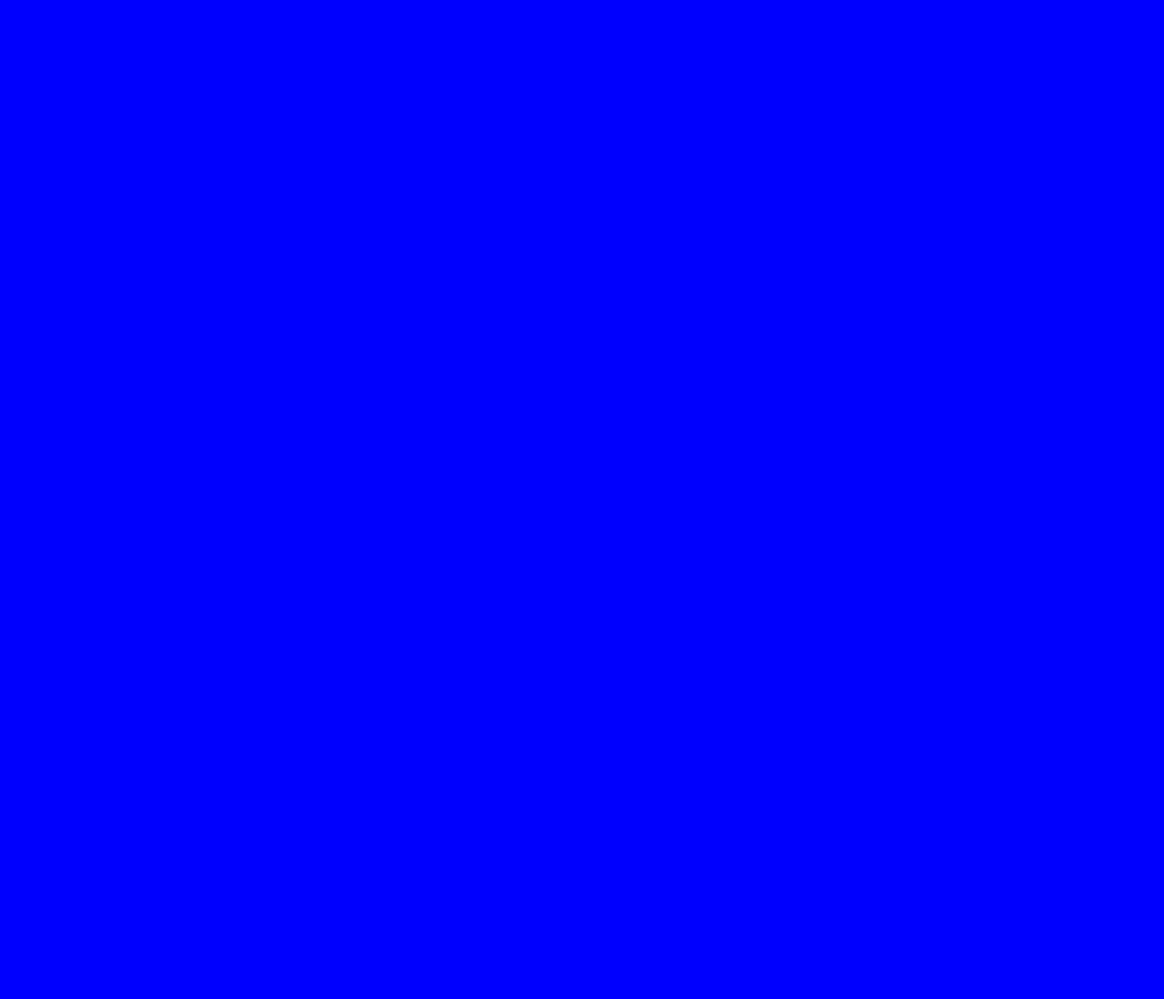
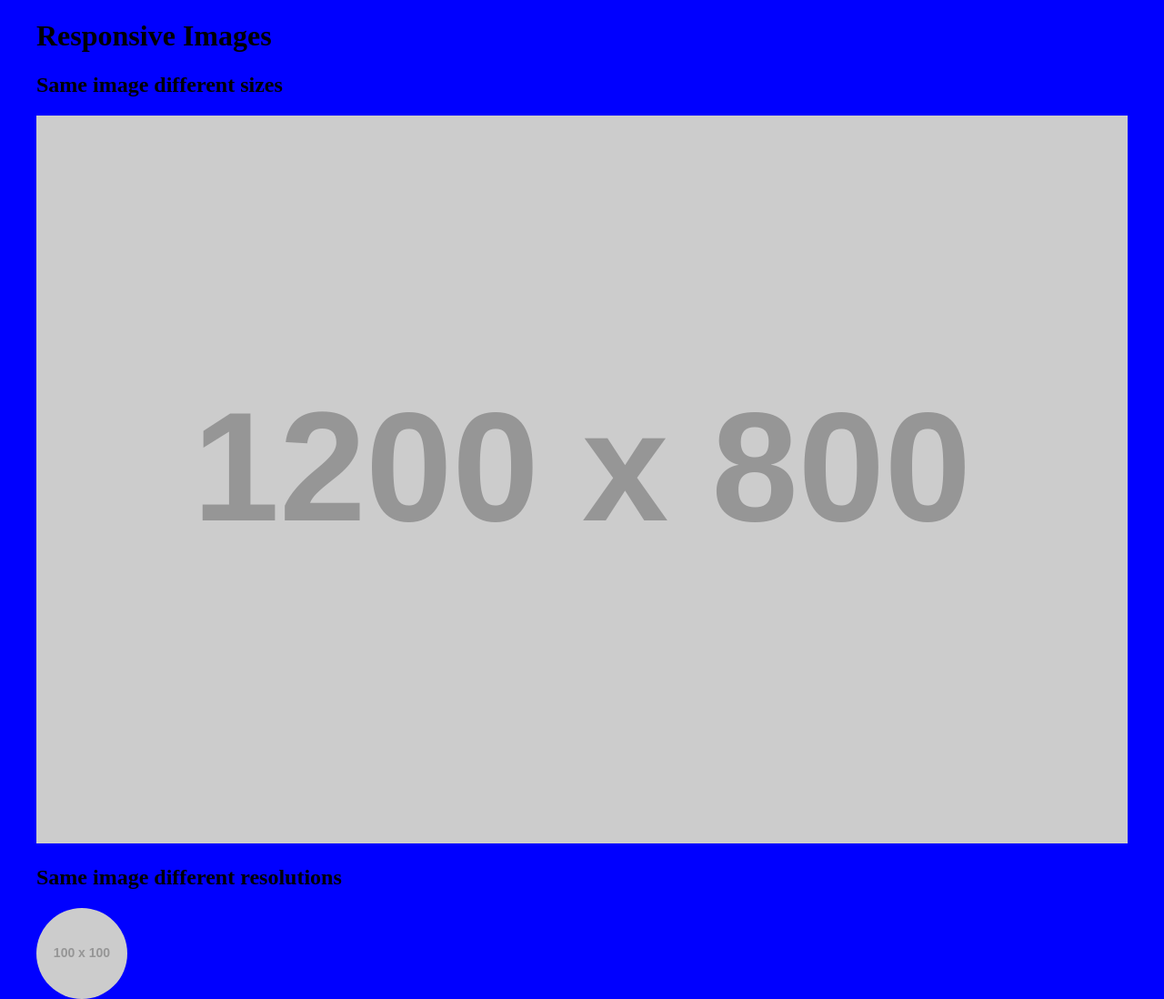
Before and after one commit to Jenna1945/mtm6201-week5, a plain HTML site: page index.html in a window 1280 px wide. Shown: the whole page at 91% size. Before the commit the page ends 800 px from the top, so only its background shows below. Drawn offline with Linux system fonts and the light colour scheme.

Commit message:
adds demo images

```diff
--- a/css/main.css
+++ b/css/main.css
@@ -1,3 +1,18 @@
 body {
     background-color: blue;
 }
+
+.container {
+    max-width: 1200px;
+    margin: 0 auto;
+}
+
+img {
+    width: 100%;
+}
+
+.avatar {
+    width: 100px;
+    float: left;
+    border-radius: 50%;
+}
--- a/index.html
+++ b/index.html
@@ -8,6 +8,24 @@
 </head>
 
 <body>
-
+    <div class="container">
+        <h1>Responsive Images</h1>
+        <section>
+            <h2>Same image different sizes</h2>
+            <img  srcset="https://placehold.co/600x400 600w,
+            https://placehold.co/1000x600 1000w,
+            https://placehold.co/1200x800 1200w"
+            sizes="(max-width: 600px) 600px, (max-width: 1000px) 1000px,
+            (max-width: 1200px) 1200px"
+            src="https://placehold.co/1000x600" alt="placeholder image">
+        </section>
+        <section>
+            <h2>Same image different resolutions</h2>
+            <img srcset="https://placehold.co/100x100,
+            https://placehold.co/200x200 2x,
+            https://placehold.co/300x300 3x"
+            src="https://placehold.co/200x200" alt="placeholder image" class="avatar">
+        </section>
+    </div>
 </body>
 </html>
```
Also changed, not shown: images/images/fall-dog-640.jpg (added), images/images/fall-dog-900.jpg (added), 2 other files.
